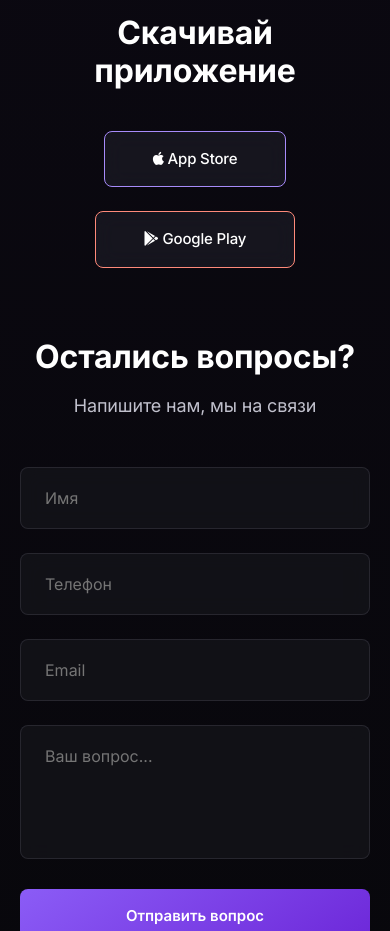
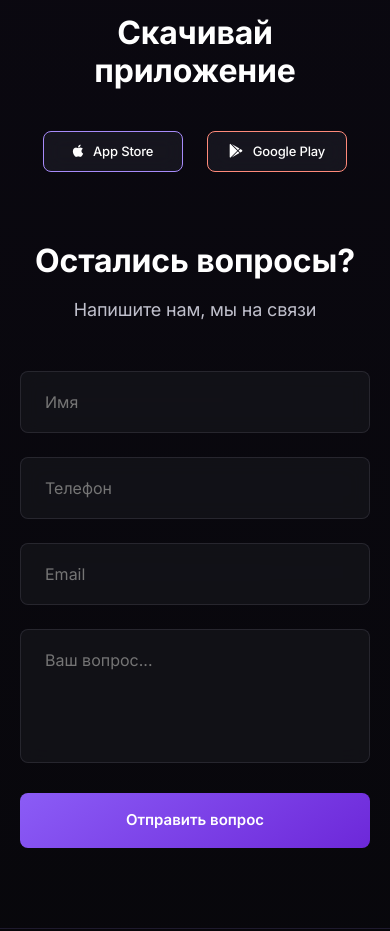
Before and after one commit to DreamTeam-5MV5/Local-music-party, a website: page index.html in a window 390 px wide. Shown: the part 4260-5191 px from the top of the page. Drawn offline with nearby package versions, Linux system fonts and the light colour scheme; no server answers.

Commit message:
одинаковый размер кнопок для скачивания

```diff
--- a/css/style.css
+++ b/css/style.css
@@ -473,3 +473,47 @@ a {
     max-width: 180px;
   }
 }
+/* ===== ОДИНАКОВЫЙ РАЗМЕР КНОПОК ДЛЯ СКАЧИВАНИЯ ===== */
+.store-btn {
+    min-width: 180px;
+    text-align: center;
+    display: inline-flex;
+    align-items: center;
+    justify-content: center;
+    gap: 10px;
+}
+
+/* Веб версия (десктоп) */
+@media (min-width: 769px) {
+    .store-btn {
+        padding: 12px 28px !important;
+        font-size: 15px !important;
+    }
+    .store-btn i {
+        font-size: 18px;
+    }
+}
+
+/* Мобильная версия */
+@media (max-width: 768px) {
+    .store-btn {
+        padding: 12px 24px !important;
+        font-size: 14px !important;
+        min-width: 160px;
+    }
+    .store-btn i {
+        font-size: 16px;
+    }
+}
+
+/* Очень маленькие экраны */
+@media (max-width: 480px) {
+    .store-btn {
+        padding: 10px 20px !important;
+        font-size: 13px !important;
+        min-width: 140px;
+    }
+    .store-btn i {
+        font-size: 14px;
+    }
+}
--- a/index.html
+++ b/index.html
@@ -170,8 +170,8 @@
             <div class="col-md-8">
                 <h3 style="font-size: 32px; font-weight: 700; margin-bottom: 40px;">Скачивай приложение</h3>
                 <div class="d-flex justify-content-center gap-4 flex-wrap">
-                    <a href="download.html" class="btn-download py-3 px-5" style="border-color: var(--accent-purple);"><i class="fab fa-apple"></i> App Store</a>
-                    <a href="download.html" class="btn-download py-3 px-5" style="border-color: var(--accent-coral);"><i class="fab fa-google-play"></i> Google Play</a>
+                    <a href="download.html" class="btn-download store-btn" style="border-color: var(--accent-purple);"><i class="fab fa-apple"></i> App Store</a>
+                    <a href="download.html" class="btn-download store-btn" style="border-color: var(--accent-coral);"><i class="fab fa-google-play"></i> Google Play</a>
                 </div>
             </div>
         </div>
```
